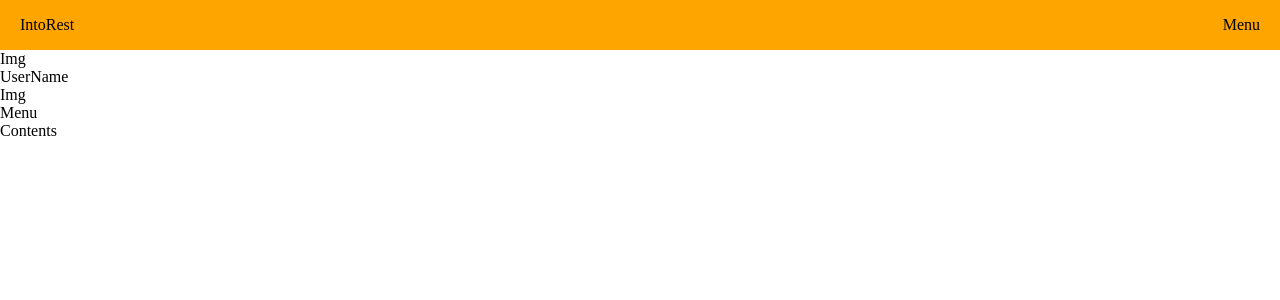
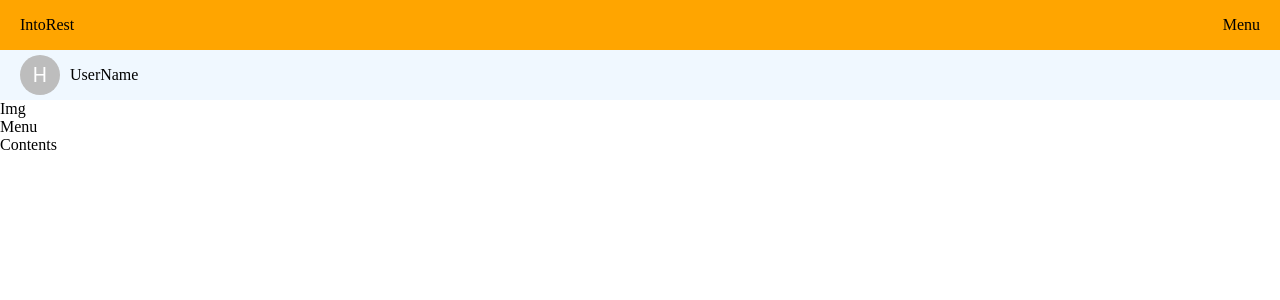
Before and after one commit to HJeong1200/IntoRest-M, a React (Create React App) app: page / in a window 1280 px wide. Shown: the top 300 px of the page. Built offline with nearby package versions, Linux system fonts and the light colour scheme.

Commit message:
feat: layout for Showcase header

```diff
--- a/src/components/showcase/ShowcaseHeader.tsx
+++ b/src/components/showcase/ShowcaseHeader.tsx
@@ -1,10 +1,26 @@
+import { Avatar } from "@mui/material";
+import styled from "styled-components";
+
 const ShowcaseHeader = () => {
   return (
-    <>
-      <div>Img</div>
-      <div>UserName</div>
-    </>
+    <Wrapper>
+      <Avatar>H</Avatar>
+      <NameContainer>UserName</NameContainer>
+    </Wrapper>
   );
 };
 
+const Wrapper = styled.div`
+  width: 100%;
+  height: 50px;
+  display: flex;
+  align-items: center;
+  padding: 20px;
+  background-color: aliceblue;
+`;
+
+const NameContainer = styled.div`
+  margin-left: 10px;
+`;
+
 export default ShowcaseHeader;
```
